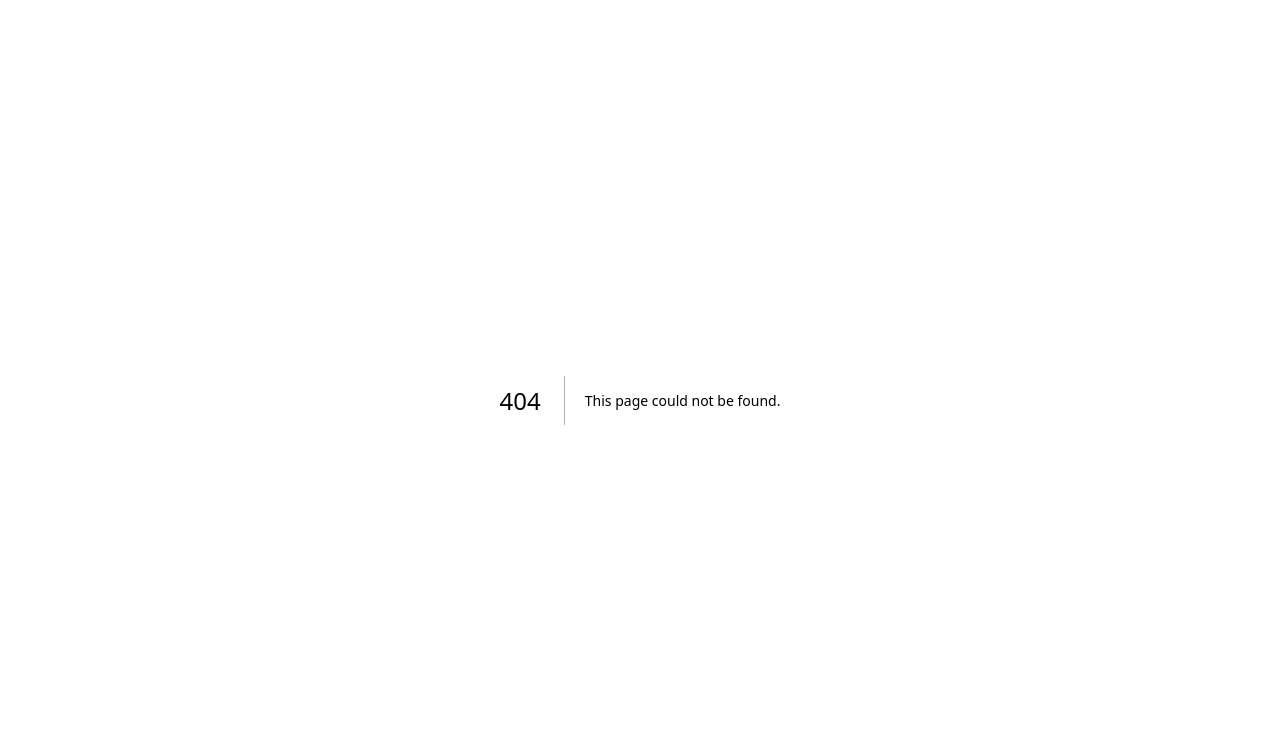
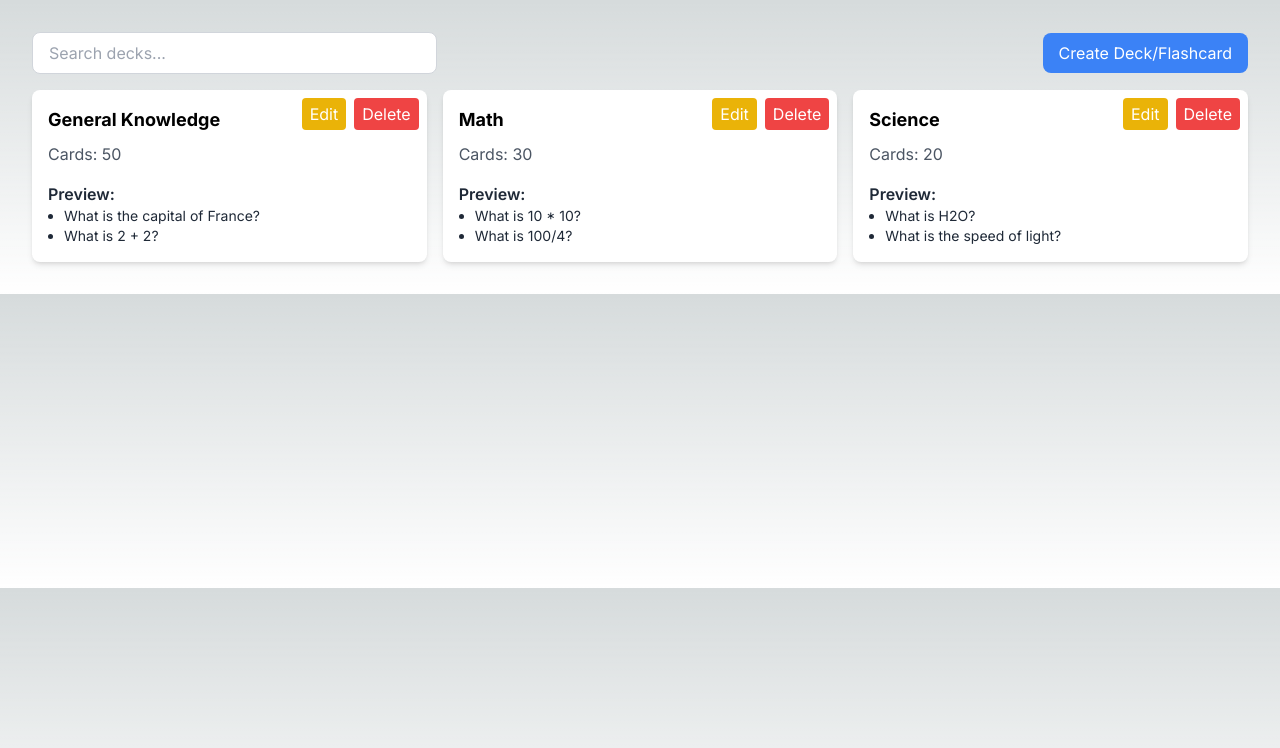
Before and after one commit to Ameer-Hamza289/AI_Flash_Cards, a Next.js app: page /dashboard in a window 1280 px wide. Before the commit this address had no page. Shown: the top 748 px of the page. Built offline with nearby package versions, Linux system fonts and the light colour scheme.

Commit message:
Layout fixes

```diff
--- /dev/null
+++ b/app/dashboard/page.tsx
@@ -0,0 +1,10 @@
+import FlashcardDashboard from '@/components/dashboard/FlashcardDashboard'
+import React from 'react'
+
+const Dashboard = () => {
+  return (
+    <FlashcardDashboard/>
+  )
+}
+
+export default Dashboard
--- a/app/components/dashboard/FlashcardDashboard.tsx
+++ b/components/dashboard/FlashcardDashboard.tsx
@@ -1,8 +1,8 @@
 'use client';
 
 import React, { useState } from 'react';
-import { useRouter } from 'next/router';
-import FlashcardDeckCard from '../FlashcardDashboard/FlashcardDeckCard';
+import { useRouter } from 'next/navigation';
+import FlashcardDeckCard from './FlashcardDeckCard';
 
 interface Deck {
   id: number;
```
Also changed, not shown: app/page.tsx (+5 -6 lines), components/dashboard/CreateDeckForm.tsx (renamed from app/components/dashboard/CreateDeckForm.tsx), components/dashboard/FlashcardDeckCard.tsx (renamed from app/components/dashboard/FlashcardDeckCard.tsx), components/landing-page/Features.tsx (renamed from app/components/landing-page/Features.tsx), components/landing-page/Footer.tsx (renamed from app/components/landing-page/Footer.tsx), components/landing-page/Hero.tsx (renamed from app/components/landing-page/Hero.tsx), components/landing-page/Navbar.tsx (renamed from app/components/landing-page/Navbar.tsx).
